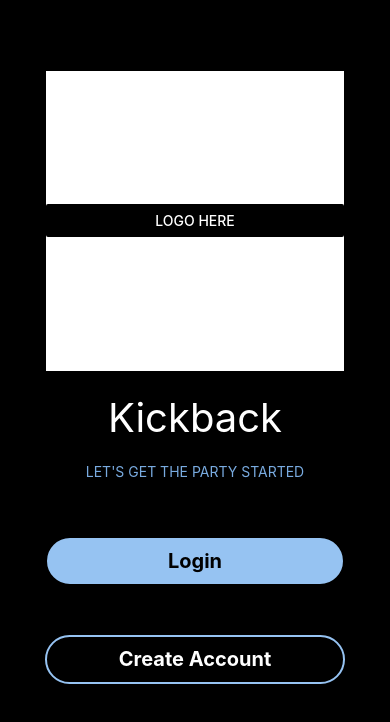
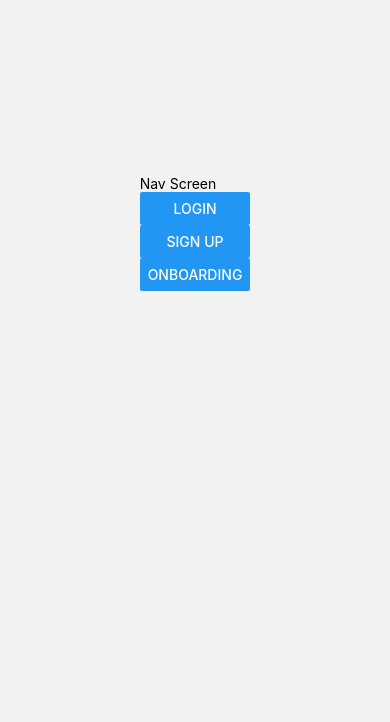
Before and after one commit to Darrengn/KickBack, a React Native app: screen /Nav in a window 390 px wide. Shown: the top 722 px of the page. Built offline with nearby package versions, Linux system fonts and the light colour scheme.

Commit message:
added temp screen for naviagation

```diff
--- a/App.js
+++ b/App.js
@@ -3,6 +3,7 @@ import React from 'react';
 import { NavigationContainer } from '@react-navigation/native';
 import { createStackNavigator } from '@react-navigation/stack';
 
+import NavScreen from './screens/NavScreen';
 import OnboardingScreen from './screens/OnboardingScreen';
 import LoginScreen from './screens/LoginScreen';
 import SignupScreen from './screens/SignupScreen';
@@ -15,6 +16,7 @@ const App = () => {
       <AppStack.Navigator
         headerMode="none"
       >
+        <AppStack.Screen name="Nav" component={NavScreen} />
         <AppStack.Screen name="Onboarding" component={OnboardingScreen} />
         <AppStack.Screen name="Login" component={LoginScreen} />
         <AppStack.Screen name="Signup" component={SignupScreen} />
--- /dev/null
+++ b/screens/NavScreen.js
@@ -0,0 +1,60 @@
+import React from 'react';
+import { TouchableOpacity, StyleSheet, Text, View, Button } from 'react-native';
+
+const NavScreen = ({navigation}) => {
+    return (
+        <View style={styles.container}>
+            <Text>Nav Screen</Text>
+            <Button
+                title="Login"
+                onPress={() => navigation.navigate("Login")}
+            />
+            <Button
+                title="Sign Up"
+                onPress={() => navigation.navigate("Signup")}
+            />
+            <Button
+                title="Onboarding"
+                onPress={() => navigation.navigate("Onboarding")}
+            />
+        </View>
+    );
+}
+
+const styles = StyleSheet.create({
+    container: {
+      justifyContent: 'center',
+      alignSelf: 'center',
+      margin:10,
+      marginTop:175
+    },
+    container2: {
+      justifyContent: 'center',
+      alignSelf: 'center',
+      margin:10,
+    },
+    loginbutton: {
+      margin:'auto',
+      padding: 13,
+      backgroundColor: 'white',
+      borderColor: 'black',
+      borderWidth: 2,
+      textAlign: 'center',
+      width: 175,
+      borderRadius:6
+    },
+    createaccountbutton: {
+      backgroundColor: 'black',
+      padding: 13,
+      margin:'auto',
+      borderColor: 'black',
+      borderWidth: 2,
+      textAlign: 'center',
+      color: 'white',
+      width: 175,
+      borderRadius:6,
+      overflow: 'hidden'
+    }
+  });
+
+  export default NavScreen;
--- a/screens/OnboardingScreen.js
+++ b/screens/OnboardingScreen.js
@@ -2,8 +2,6 @@ import React from 'react';
 import { StyleSheet, Text, View, Button, TouchableWithoutFeedback, SafeAreaView, StatusBar } from 'react-native';
 
 const OnboardingScreen = ({navigation}) => {
-	const [email, onChangeEmail] = React.useState('');
-		const [password, onChangePassword] = React.useState('');
 	return (
 		<View style={{flex: 1, backgroundColor: 'black'}}>
 			<SafeAreaView>
@@ -45,6 +43,7 @@ const OnboardingScreen = ({navigation}) => {
 				<TouchableWithoutFeedback onPress={() => navigation.navigate("Signup")}>
 					<View style = {{flex: '5%', borderWidth: 2, borderRadius: 50, width:300,
 						justifyContent:'center', alignItems:'center',borderColor:'#96c3f2'}}>
+
 						<Text style = {{fontSize: 20, color: 'white',fontWeight:'bold'}}> Create Account </Text>
 					</View>
 				</TouchableWithoutFeedback>
```
Lines whose indentation alone changed are shown as unchanged.
